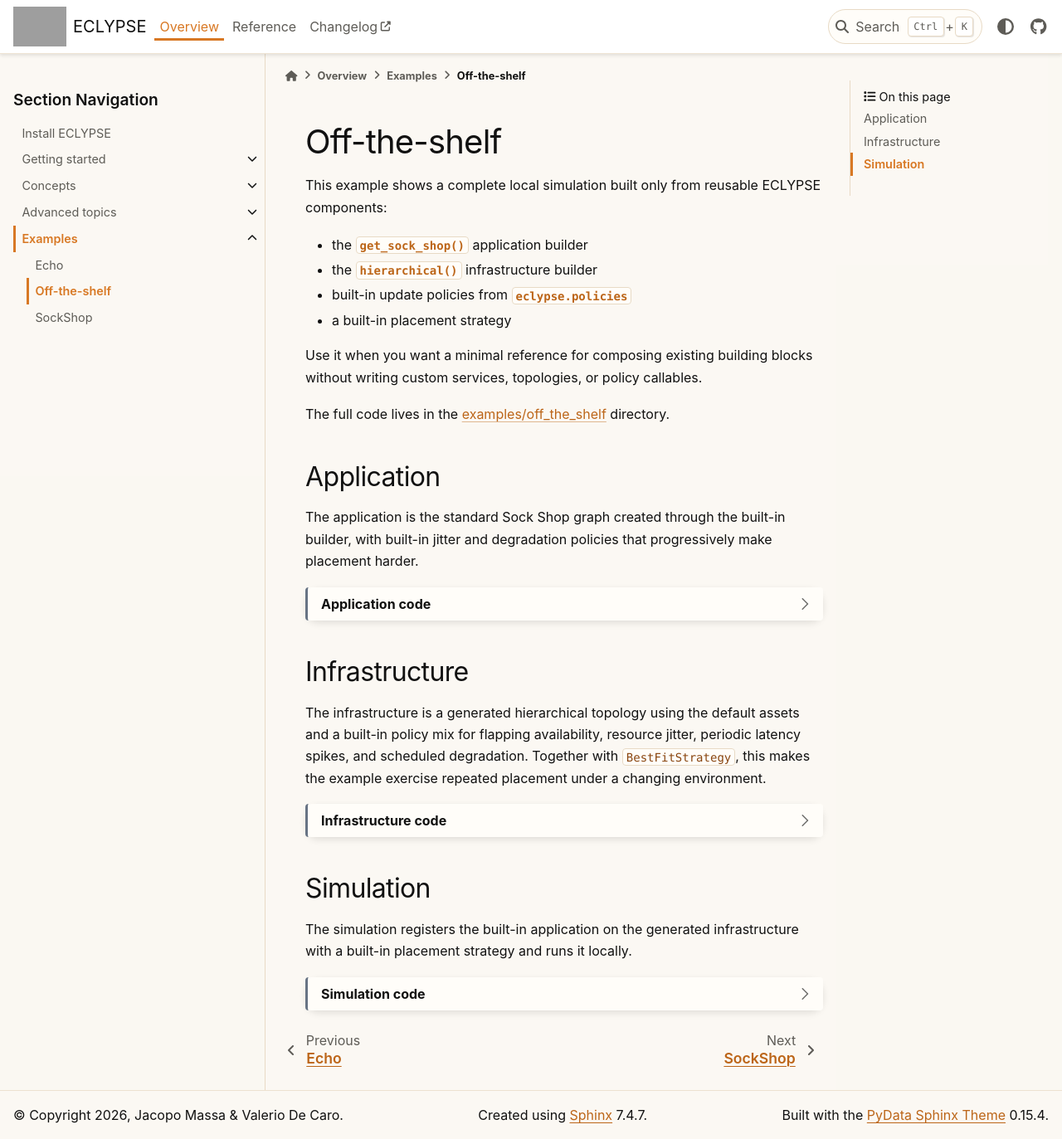
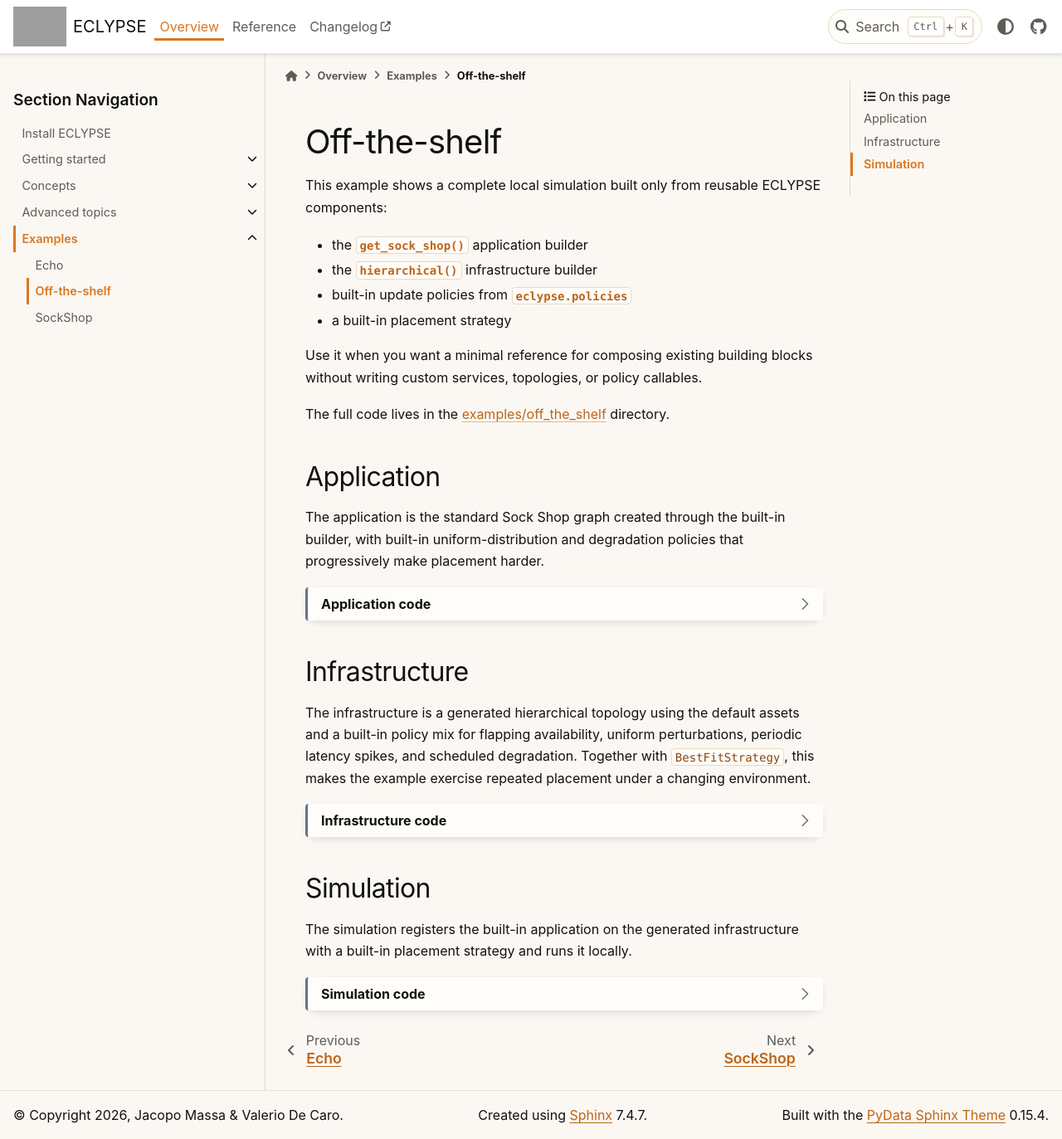
Before and after one commit to eclypse-org/eclypse, a Sphinx documentation site: the page built from docs/source/overview/examples/off_the_shelf.rst, in a window 1280 px wide and 1373 px high. Shown: the whole window at 83% size. Built offline with Sphinx 7.4.7 and the PyData theme 0.15.4, drawn with Linux system fonts in a browser that asks for light colours; grey boxes are pictures that could not be loaded.

Commit message:
docs: Update policy concepts and examples

```diff
--- a/docs/source/overview/concepts/topology.rst
+++ b/docs/source/overview/concepts/topology.rst
@@ -22,9 +22,11 @@
              infrastructure_id="infra",
              update_policies=[
                  policies.availability_flap(0.01, up_probability=0.2),
-                 policies.jitter_resources(
+                 policies.uniform(
                      node_assets=["cpu", "ram"],
                      edge_assets=["latency", "bandwidth"],
+                     node_distribution=(0.95, 1.05),
+                     edge_distribution=(0.95, 1.05),
                  ),
              ],
              node_assets=[...],
--- a/docs/source/overview/examples/off_the_shelf.rst
+++ b/docs/source/overview/examples/off_the_shelf.rst
@@ -20,8 +20,8 @@
 -----------
 
 The application is the standard Sock Shop graph created through the built-in
-builder, with built-in jitter and degradation policies that progressively make
-placement harder.
+builder, with built-in uniform-distribution and degradation policies that
+progressively make placement harder.
 
 .. dropdown:: Application code
 
@@ -33,8 +33,8 @@
 --------------
 
 The infrastructure is a generated hierarchical topology using the default
-assets and a built-in policy mix for flapping availability, resource jitter,
-periodic latency spikes, and scheduled degradation. Together with
+assets and a built-in policy mix for flapping availability, uniform
+perturbations, periodic latency spikes, and scheduled degradation. Together with
 ``BestFitStrategy``, this makes the example exercise repeated placement under a
 changing environment.
 
```
Also changed, not shown: docs/source/overview/concepts/update-policy.rst (+10 -7 lines), 2 other files.
